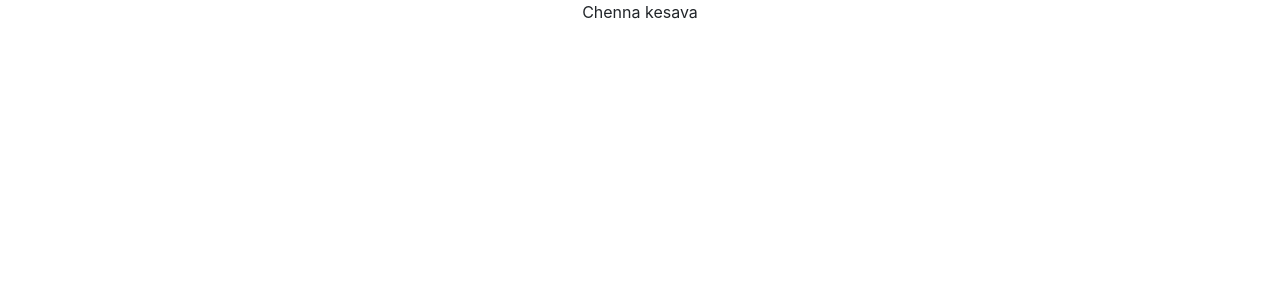
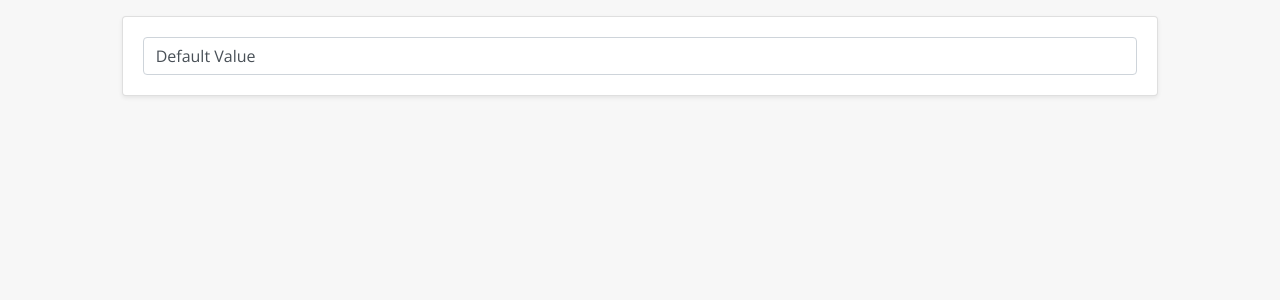
Before and after one commit to kesava07/youtube-with-React, a React (Create React App) app: page / in a window 1280 px wide. Shown: the top 300 px of the page. Built offline with nearby package versions, Linux system fonts and the light colour scheme.

Commit message:
api calling and search bar

```diff
--- a/package.json
+++ b/package.json
@@ -3,6 +3,7 @@
   "version": "0.1.0",
   "private": true,
   "dependencies": {
+    "axios": "^0.18.0",
     "bootstrap": "^4.2.1",
     "jquery": "^3.3.1",
     "popper.js": "^1.14.7",
--- a/public/index.html
+++ b/public/index.html
@@ -7,6 +7,7 @@
   <meta name="viewport" content="width=device-width, initial-scale=1, shrink-to-fit=no" />
   <meta name="theme-color" content="#000000" />
   <link rel="manifest" href="%PUBLIC_URL%/manifest.json" />
+  <link href="https://fonts.googleapis.com/css?family=Open+Sans:400,600" rel="stylesheet">
   <title>Youtube</title>
 </head>
 
--- /dev/null
+++ b/src/Api/Youtube.js
@@ -0,0 +1,11 @@
+import axios from 'axios';
+const KEY = 'AIzaSyAFUNYmE1gfydRFrlb3Q05gXlPSgQmiY6I';
+
+export default axios.create({
+    baseURL:'https://www.googleapis.com/youtube/v3/',
+    params:{
+        part:'snippet',
+        maxResult:5,
+        key:KEY
+    }
+})
--- a/src/App.css
+++ /dev/null
@@ -1,32 +0,0 @@
-.App {
-  text-align: center;
-}
-
-.App-logo {
-  animation: App-logo-spin infinite 20s linear;
-  height: 40vmin;
-}
-
-.App-header {
-  background-color: #282c34;
-  min-height: 100vh;
-  display: flex;
-  flex-direction: column;
-  align-items: center;
-  justify-content: center;
-  font-size: calc(10px + 2vmin);
-  color: white;
-}
-
-.App-link {
-  color: #61dafb;
-}
-
-@keyframes App-logo-spin {
-  from {
-    transform: rotate(0deg);
-  }
-  to {
-    transform: rotate(360deg);
-  }
-}
--- a/src/App.js
+++ /dev/null
@@ -1,14 +0,0 @@
-import React, { Component } from 'react';
-import './App.css';
-
-class App extends Component {
-  render() {
-    return (
-      <div className="App">
-      <div>Chenna kesava</div>
-      </div>
-    );
-  }
-}
-
-export default App;
--- /dev/null
+++ b/src/Components/SearchBar.js
@@ -0,0 +1,34 @@
+import React from 'react';
+
+class SearchBar extends React.Component {
+    state = {
+        term: 'Default Value'
+    }
+    handleChange = (event) => {
+        this.setState({ term: event.target.value })
+    }
+    handleSubmit = (e) => {
+        e.preventDefault()
+        this.props.handleSubmit(this.state.term)
+        console.log("form submitted")
+    }
+    render() {
+        return (
+            <div>
+                <div className="container-fluid">
+                    <div className="row">
+                        <div className="col-md-1"></div>
+                        <div className="col-md-10">
+                            <div className="card card-body mt-3 shadow-sm">
+                                <form onSubmit={this.handleSubmit}>
+                                    <input type="text" onChange={this.handleChange} placeholder="search your favorite videos" value={this.state.term} className="form-control" />
+                                </form>
+                            </div>
+                        </div>
+                    </div>
+                </div>
+            </div>
+        );
+    };
+};
+export default SearchBar;
--- /dev/null
+++ b/src/Containers/App.js
@@ -0,0 +1,29 @@
+import React, { Component } from 'react';
+import clasess from './App.module.css'
+import SearchBar from '../Components/SearchBar';
+import youtube from '../Api/Youtube'
+
+class App extends Component {
+  state = {
+    videos: [],
+    selectedVideo: null
+  }
+  handleSubmit = async (tearmForSearch) => {
+    const response = await youtube.get('/search', {
+      params: {
+        q: tearmForSearch
+      }
+    })
+    this.setState({ videos: response.data.items })
+  }
+  render() {
+    console.log(this.state.videos)
+    return (
+      <div className={clasess.container}>
+        <SearchBar handleSubmit={this.handleSubmit} />
+      </div>
+    );
+  }
+}
+
+export default App;
--- a/src/index.css
+++ b/src/index.css
@@ -1,14 +1,6 @@
 body {
-  margin: 0;
-  padding: 0;
-  font-family: -apple-system, BlinkMacSystemFont, "Segoe UI", "Roboto", "Oxygen",
-    "Ubuntu", "Cantarell", "Fira Sans", "Droid Sans", "Helvetica Neue",
-    sans-serif;
-  -webkit-font-smoothing: antialiased;
-  -moz-osx-font-smoothing: grayscale;
+  margin: 0 !important;
+  padding: 0 !important;
+  font-family: "Open Sans",sans-serif !important;
+  background-color: #d3d3d32e !important;
 }
-
-code {
-  font-family: source-code-pro, Menlo, Monaco, Consolas, "Courier New",
-    monospace;
-}
--- a/src/index.js
+++ b/src/index.js
@@ -1,9 +1,10 @@
 import React from 'react';
 import ReactDOM from 'react-dom';
 import './index.css';
-import App from './App';
+import App from './Containers/App';
 import * as serviceWorker from './serviceWorker';
-import 'bootstrap/dist/css/bootstrap.css'
+import 'bootstrap/dist/css/bootstrap.css';
+import 'bootstrap/dist/js/bootstrap.bundle';
 
 ReactDOM.render(<App />, document.getElementById('root'));
 serviceWorker.unregister();
```
Also changed, not shown: src/Containers/App.module.css (added), src/logo.svg (deleted), 1 other file (tests, documents, lock files or other folders).
